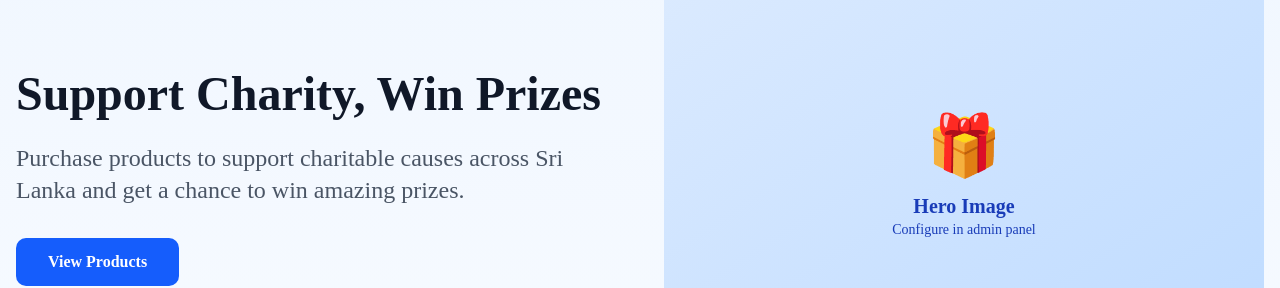
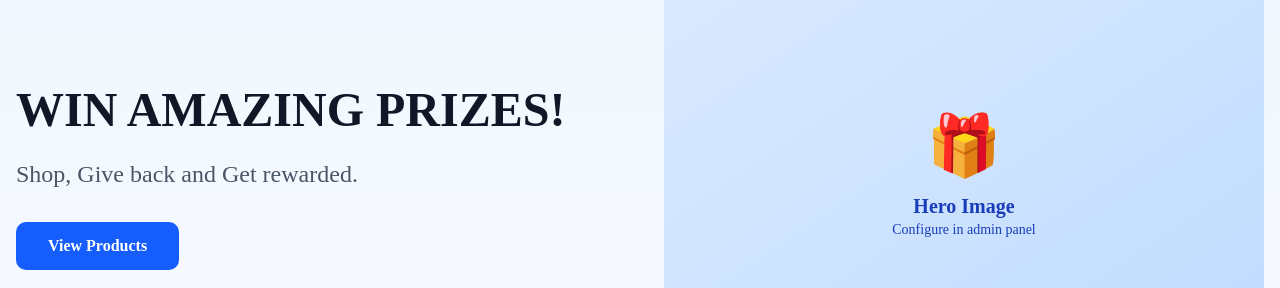
Before and after one commit to reyaas240/iDealzLanka, a Next.js app: page / in a window 1280 px wide. Shown: the part 195-483 px from the top of the page. Built offline with nearby package versions, Linux system fonts and the light colour scheme; no server answers; the database is empty.

Commit message:
language update

```diff
--- a/src/contexts/LanguageContext.tsx
+++ b/src/contexts/LanguageContext.tsx
@@ -24,15 +24,15 @@ const translations: Record<Language, Record<string, string>> = {
     'nav.signOut': 'Sign Out',
 
     // Home
-    'home.hero.title': 'Support Charity, Win Prizes',
-    'home.hero.subtitle': 'Purchase products to support charitable causes across Sri Lanka and get a chance to win amazing prizes.',
+    'home.hero.title': 'WIN AMAZING PRIZES!',
+    'home.hero.subtitle': 'Shop, Give back and Get rewarded.',
     'home.hero.cta': 'View Products',
     'home.featured.title': 'Featured Products',
     'home.noProducts': 'No products available yet. Check back soon!',
     'home.viewDetails': 'View Details',
 
     // Footer
-    'footer.tagline': 'Support charity, win prizes, make a difference.',
+    'footer.tagline': 'Shop, Give back and Get rewarded.',
     'footer.quickLinks': 'Quick Links',
     'footer.legal': 'Legal',
     'footer.rights': 'All rights reserved.',
@@ -78,15 +78,15 @@ const translations: Record<Language, Record<string, string>> = {
     'nav.signOut': 'வெளியேறு',
 
     // Home
-    'home.hero.title': 'தொண்டு நிறுவனங்களுக்கு உதவுங்கள், பரிசுகள் வெல்லுங்கள்',
-    'home.hero.subtitle': 'இலங்கை முழுவதும் தொண்டு நிறுவனங்களுக்கு உதவ தயாரிப்புகளை வாங்கவும் மற்றும் அற்புதமான பரிசுகளை வெல்ல வாய்ப்பு பெறவும்.',
+    'home.hero.title': 'அற்புதமான பரிசுகளை வெல்லுங்கள்!',
+    'home.hero.subtitle': 'வாங்குங்கள், வழங்குங்கள், பரிசுகளைப் பெறுங்கள்.',
     'home.hero.cta': 'தயாரிப்புகளைப் பார்க்கவும்',
     'home.featured.title': 'சிறப்பு தயாரிப்புகள்',
     'home.noProducts': 'இன்னும் தயாரிப்புகள் இல்லை. பிறகு வாருங்கள்!',
     'home.viewDetails': 'விவரங்களைக் காண்க',
 
     // Footer
-    'footer.tagline': 'தொண்டுக்கு உதவுங்கள், பரிசுகள் வெல்லுங்கள், மாற்றத்தை உருவாக்குங்கள்.',
+    'footer.tagline': 'வாங்குங்கள், வழங்குங்கள், பரிசுகளைப் பெறுங்கள்.',
     'footer.quickLinks': 'விரைவு இணைப்புகள்',
     'footer.legal': 'சட்டம்',
     'footer.rights': 'அனைத்து உரிமைகளும் பாதுகாக்கப்பட்டவை.',
@@ -132,15 +132,15 @@ const translations: Record<Language, Record<string, string>> = {
     'nav.signOut': 'ඉවත් වන්න',
 
     // Home
-    'home.hero.title': 'පරිත්යාග සඳහා උපකාර කරන්න, ත්යාග දිනාගන්න',
-    'home.hero.subtitle': 'ශ්රී ලංකාව පුරා පරිත්යාග සංවිධාන සඳහා උපකාර කිරීමට නිෂ්පාදන මිලදී ගන්න සහ අද්විත ත්යාග දිනා ගැනීමට අවස්ථාවක් ලබා ගන්න.',
+    'home.hero.title': 'විශිෂ්ට ත්‍යාග දිනාගන්න!',
+    'home.hero.subtitle': 'මිලදී ගන්න, නැවත ලබා දෙන්න, ත්‍යාග ලබන්න.',
     'home.hero.cta': 'නිෂ්පාදන බලන්න',
     'home.featured.title': 'විශේෂ නිෂ්පාදන',
     'home.noProducts': 'තවම නිෂ්පාදන නැත. පසුව පැමිණෙන්න!',
     'home.viewDetails': 'විස්තර බලන්න',
 
     // Footer
-    'footer.tagline': 'පරිත්යාග සඳහා උපකාර කරන්න, ත්යාග දිනාගන්න, වෙනසක් සිදු කරන්න.',
+    'footer.tagline': 'මිලදී ගන්න, නැවත ලබා දෙන්න, ත්‍යාග ලබන්න.',
     'footer.quickLinks': 'වේග සබැඳි',
     'footer.legal': 'නීති',
     'footer.rights': 'සියලු හිමිකම් සුරක්ෂිතයි.',
```
